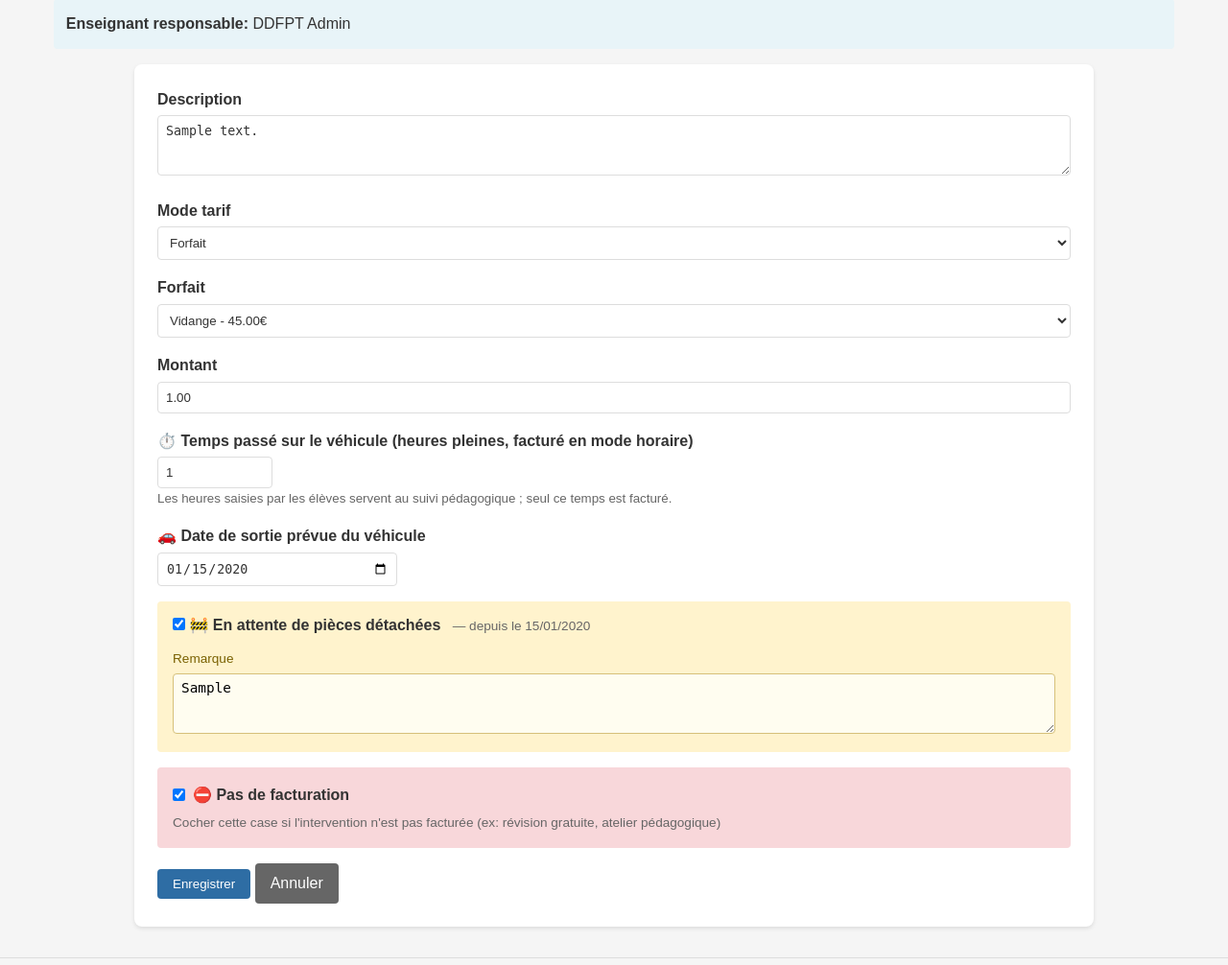
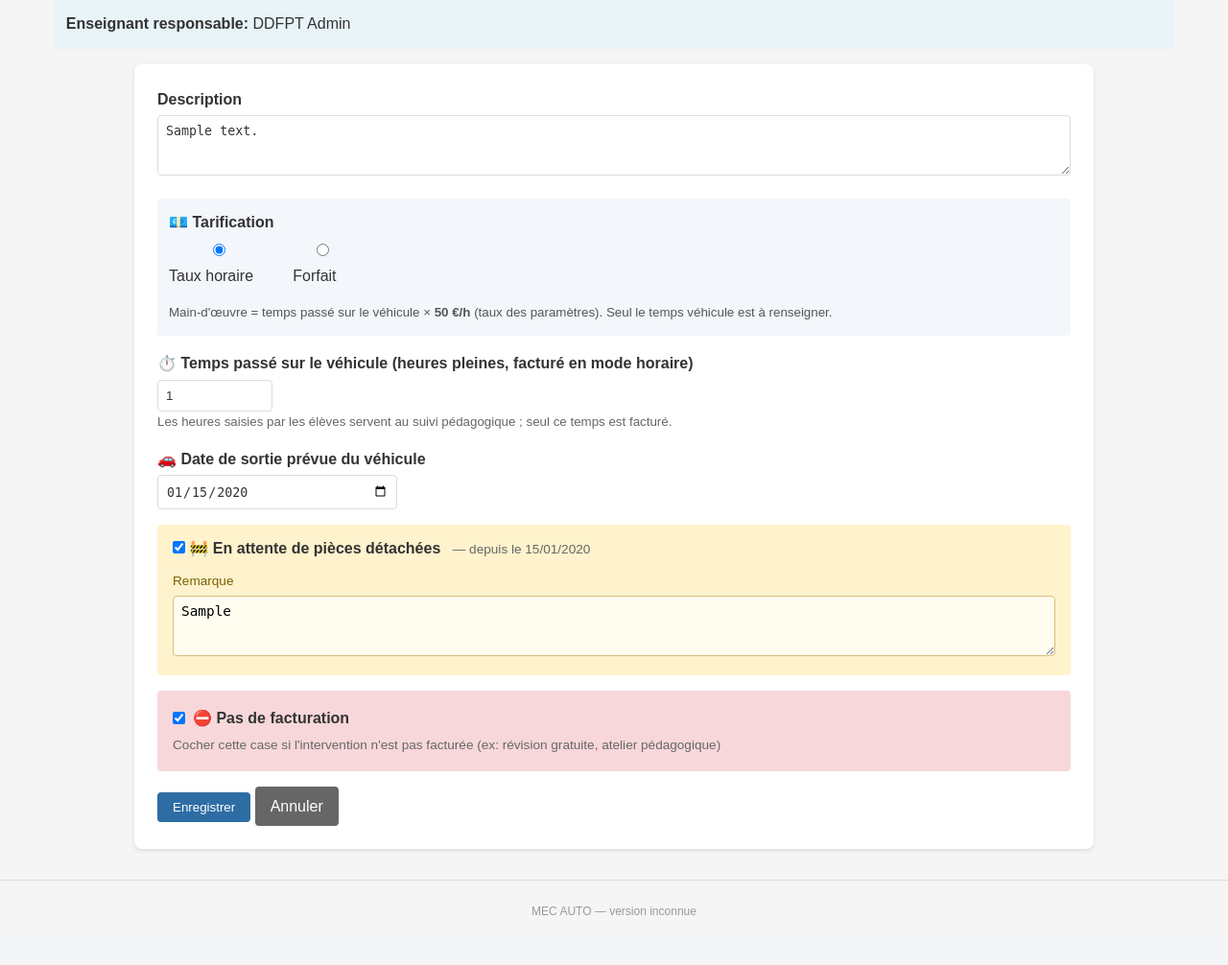
Before and after one commit to cv2b79/meca-auto, a Flask app: page /ordres/1/edit in a window 1280 px wide. Shown: the part 199-1205 px from the top of the page at 96% size. After the commit the page ends 1153 px from the top, so only its background shows below. Run offline with Flask 3, Linux system fonts and the light colour scheme; a user stored in the database is signed in; tables that the repository leaves empty hold one stand-in row (values such as "Sample post"); some libraries are stand-ins or nearby versions.

Commit message:
OR : mode tarifaire choisi à la création, prix automatiques (forfait du catalogue ou taux horaire)
- Bloc « Tarification » commun à la création et à la modification (_tarif.html) :
  taux horaire (temps véhicule × taux des paramètres) ou forfait du catalogue
- Plus de montant saisi à la main ; lien OR → forfait (forfait_id, auto-migration)
- Correction : les OR étaient tous créés en forfait sans prix (aucun choix de mode dans le formulaire)
- Anciens OR au forfait sans lien au catalogue : montant conservé
- Fiche OR : tarification et main-d'œuvre affichées ; page facture : lien pour choisir un forfait
- CHANGELOG et guide utilisateur mis à jour

Co-Authored-By: Claude Opus 5.5 <noreply@anthropic.com>

```diff
--- a/app/__init__.py
+++ b/app/__init__.py
@@ -108,6 +108,7 @@ def create_app(config_class=Config):
                     ("depollution_offerte", "BOOLEAN DEFAULT FALSE"),
                     ("date_sortie_prevue", "DATE"),
                     ("heures_vehicule", "INTEGER"),
+                    ("forfait_id", "INTEGER"),
                 ],
                 'factures': [
                     ("statut_paiement", "VARCHAR(20) DEFAULT 'en_attente'"),
--- a/app/models.py
+++ b/app/models.py
@@ -198,6 +198,10 @@ class OrdreReparation(db.Model):
     # Temps passé sur le véhicule, en heures pleines : c'est lui qui est facturé en mode horaire
     # (les heures des interventions élèves servent au suivi pédagogique)
     heures_vehicule = db.Column(db.Integer)
+
+    # Mode forfait : forfait du catalogue (Administration → Tarification) ; son prix est copié dans `montant`
+    forfait_id = db.Column(db.Integer, db.ForeignKey('forfaits.id'))
+    forfait = db.relationship('Forfait')
 
     # Contrôles CT et assurance
     ct_valide = db.Column(db.Boolean, default=False)
--- a/app/routes/factures.py
+++ b/app/routes/factures.py
@@ -37,7 +37,11 @@ def calcul_montants(or_obj, taux_horaire=None):
     est_forfait = or_obj.mode_tarif == 'forfait'
     heures_vehicule = or_obj.heures_vehicule or 0
 
-    total_mo = float(or_obj.montant or 0) if est_forfait else heures_vehicule * taux_horaire
+    if est_forfait:
+        prix = or_obj.montant if or_obj.montant is not None else (or_obj.forfait.montant if or_obj.forfait else 0)
+        total_mo = float(prix or 0)
+    else:
+        total_mo = heures_vehicule * taux_horaire
 
     # Fournitures regroupées par article
     fournitures_map = {}
--- a/app/routes/ordres.py
+++ b/app/routes/ordres.py
@@ -272,6 +272,24 @@ Cordialement,
 ordres_bp = Blueprint('ordres', __name__)
 
 
+def _appliquer_tarif(or_obj, form):
+    """Mode tarifaire choisi à la création/modification ; aucun montant n'est saisi à la main.
+    Forfait → forfait du catalogue, son prix est copié dans `montant` ;
+    horaire → temps véhicule × taux horaire des paramètres (calculé à la facturation)."""
+    if form.get('mode_tarif') == 'forfait':
+        forfait = Forfait.query.get(form.get('forfait_id')) if form.get('forfait_id') else None
+        ancien_sans_forfait = or_obj.mode_tarif == 'forfait' and not or_obj.forfait_id and or_obj.montant
+        or_obj.mode_tarif = 'forfait'
+        if forfait:
+            or_obj.forfait_id, or_obj.montant = forfait.id, forfait.montant
+        elif not ancien_sans_forfait:  # OR créé avant le lien au catalogue : on garde son montant
+            or_obj.forfait_id, or_obj.montant = None, None
+    else:
+        or_obj.mode_tarif = 'horaire'
+        or_obj.forfait_id = None
+        or_obj.montant = None
+
+
 def _heures_pleines(value):
     """Heures travaillées en heures pleines : les demi-heures sont retirées (2,5 → 2)."""
     try:
@@ -462,7 +480,6 @@ def new():
             client_id=client_id,
             description=request.form.get('description'),
             statut='ouvert',
-            mode_tarif=request.form.get('mode_tarif') or 'forfait',
             created_by=current_user.id,
             classe_nom = request.form.get('classe_nom') or None,
             eleve_nom = request.form.get('eleve_nom') or None,
@@ -473,6 +490,7 @@ def new():
             assurance_valide = request.form.get('assurance_valide') == 'on',
             date_sortie_prevue = _parse_date(request.form.get('date_sortie_prevue'))
         )
+        _appliquer_tarif(or_obj, request.form)
 
         # Handle planned RDV - create proper RendezVous record
         rdv_date = request.form.get('rdv_date')
@@ -550,7 +568,8 @@ def new():
     surcharges_list = [{'id': s.id, 'nom': s.nom, 'montant': float(s.montant)} for s in surcharges]
     classes = Classe.query.filter_by(actif=True).order_by(Classe.nom).all()
     eleves = User.query.filter_by(role='eleve', actif=True).order_by(User.nom).all()
-    return render_template('ordres/new.html', forfaits=forfaits, surcharges=surcharges, surcharges_list=surcharges_list, classes=classes, eleves=eleves)
+    return render_template('ordres/new.html', forfaits=forfaits, surcharges=surcharges, surcharges_list=surcharges_list, classes=classes, eleves=eleves,
+                           taux_horaire=Parametre.get('taux_horaire', '50'))
 
 @ordres_bp.route('/<int:id>')
 @login_required
@@ -585,6 +604,7 @@ def view(id):
     surcharges_json = [{'id': s.id, 'nom': s.nom, 'montant': float(s.montant)} for s in surcharges]
 
     return render_template('ordres/view.html',
+        taux_horaire=Parametre.get('taux_horaire', '50'),
         or_obj=or_obj, client=client, interventions=interventions,
         etats=etats, etat_entree=etat_entree, etat_sortie=etat_sortie,
         rdv_list=rdv_list, eleves=eleves, fournitures=fournitures,
@@ -609,15 +629,7 @@ def edit(id):
 
     if request.method == 'POST':
         or_obj.description = request.form.get('description')
-        or_obj.mode_tarif = request.form.get('mode_tarif')
-
-        if request.form.get('mode_tarif') == 'forfait':
-            forfait_id = request.form.get('forfait_id')
-            if forfait_id:
-                forfait = Forfait.query.get(forfait_id)
-                or_obj.montant = forfait.montant
-        else:
-            or_obj.montant = request.form.get('montant')
+        _appliquer_tarif(or_obj, request.form)
 
         or_obj.updated_at = datetime.utcnow()
 
@@ -644,7 +656,8 @@ def edit(id):
         return redirect(url_for('ordres.view', id=id))
 
     forfaits = Forfait.query.filter_by(actif=True).all()
-    return render_template('ordres/edit.html', or_obj=or_obj, forfaits=forfaits)
+    return render_template('ordres/edit.html', or_obj=or_obj, forfaits=forfaits,
+                           taux_horaire=Parametre.get('taux_horaire', '50'))
 
 @ordres_bp.route('/<int:id>/statut', methods=['POST'])
 @login_required
--- a/app/templates/factures/create.html
+++ b/app/templates/factures/create.html
@@ -38,7 +38,8 @@
     {% elif not est_forfait and not heures_vehicule %}
     <p style="color:#b91c1c; font-weight:bold;">⚠️ Le temps passé sur le véhicule n'est pas renseigné : la main-d'œuvre est à 0 €.</p>
     {% elif total_ttc == 0 %}
-    <p style="color:#b91c1c; font-weight:bold;">⚠️ Le total est de 0 € : aucun montant de forfait n'est défini sur l'OR (bouton Modifier).</p>
+    <p style="color:#b91c1c; font-weight:bold;">⚠️ Le total est de 0 € : aucun forfait n'est choisi sur l'OR —
+        <a href="{{ url_for('ordres.edit', id=or_obj.id) }}">Modifier l'OR</a> pour choisir un forfait ou passer au taux horaire.</p>
     {% endif %}
 
     <p>Confirmer la création de la facture ?</p>
--- /dev/null
+++ b/app/templates/ordres/_tarif.html
@@ -0,0 +1,40 @@
+{# Bloc « Tarification » commun à la création et à la modification d'un OR.
+   Aucun montant saisi à la main : forfait → prix du catalogue ; horaire → temps véhicule × taux des paramètres. #}
+{% set mode = or_obj.mode_tarif if or_obj and or_obj.mode_tarif else 'horaire' %}
+<div class="form-group" style="background:#f3f6fb; padding:0.75rem; border-radius:4px; margin-top:1rem;">
+    <label style="font-weight:600;">💶 Tarification</label>
+    <div style="display:flex; gap:1.5rem; flex-wrap:wrap; margin:0.3rem 0 0.5rem;">
+        <label style="font-weight:normal; cursor:pointer;">
+            <input type="radio" name="mode_tarif" value="horaire" {% if mode != 'forfait' %}checked{% endif %}
+                   onchange="basculerTarif(this.form)"> Taux horaire
+        </label>
+        <label style="font-weight:normal; cursor:pointer;">
+            <input type="radio" name="mode_tarif" value="forfait" {% if mode == 'forfait' %}checked{% endif %}
+                   onchange="basculerTarif(this.form)"> Forfait
+        </label>
+    </div>
+    <div class="bloc-horaire" {% if mode == 'forfait' %}style="display:none;"{% endif %}>
+        <small style="color:#555;">Main-d'œuvre = temps passé sur le véhicule × <strong>{{ taux_horaire }} €/h</strong>
+            (taux des paramètres). Seul le temps véhicule est à renseigner{% if not or_obj %}, en fin de travaux{% endif %}.</small>
+    </div>
+    <div class="bloc-forfait" {% if mode != 'forfait' %}style="display:none;"{% endif %}>
+        <select name="forfait_id" style="width:100%; max-width:420px;">
+            {% if or_obj and or_obj.mode_tarif == 'forfait' and not or_obj.forfait_id and or_obj.montant %}
+            <option value="">Montant actuel conservé : {{ "%.2f"|format(or_obj.montant|float) }} €</option>
+            {% else %}
+            <option value="">— Choisir un forfait —</option>
+            {% endif %}
+            {% for f in forfaits %}
+            <option value="{{ f.id }}" {% if or_obj and or_obj.forfait_id == f.id %}selected{% endif %}>{{ f.nom }} — {{ "%.2f"|format(f.montant|float) }} €</option>
+            {% endfor %}
+        </select>
+        <small style="color:#555; display:block;">Prix fixé par le catalogue (Administration → Tarification).</small>
+    </div>
+</div>
+<script>
+function basculerTarif(form) {
+    var forfait = form.querySelector('input[name="mode_tarif"]:checked').value === 'forfait';
+    form.querySelector('.bloc-forfait').style.display = forfait ? '' : 'none';
+    form.querySelector('.bloc-horaire').style.display = forfait ? 'none' : '';
+}
+</script>
--- a/app/templates/ordres/edit.html
+++ b/app/templates/ordres/edit.html
@@ -7,20 +7,7 @@
 </div>
 <form method="POST" class="card">
     <div class="form-group"><label>Description</label><textarea name="description" rows="3">{{ or_obj.description }}</textarea></div>
-    <div class="form-group">
-        <label>Mode tarif</label>
-        <select name="mode_tarif">
-            <option value="forfait" {% if or_obj.mode_tarif=='forfait' %}selected{% endif %}>Forfait</option>
-            <option value="horaire" {% if or_obj.mode_tarif=='horaire' %}selected{% endif %}>Taux horaire</option>
-        </select>
-    </div>
-    <div class="form-group">
-        <label>Forfait</label>
-        <select name="forfait_id">
-            {% for f in forfaits %}<option value="{{ f.id }}" {% if or_obj.forfait_id==f.id %}selected{% endif %}>{{ f.nom }} - {{ f.montant }}€</option>{% endfor %}
-        </select>
-    </div>
-    <div class="form-group"><label>Montant</label><input type="number" step="0.01" name="montant" value="{{ or_obj.montant }}"></div>
+    {% include 'ordres/_tarif.html' %}
     <div class="form-group">
         <label>⏱️ Temps passé sur le véhicule (heures pleines, facturé en mode horaire)</label>
         <input type="number" name="heures_vehicule" step="1" min="0" style="max-width: 120px;"
```
Also changed, not shown: app/templates/ordres/new.html (+12 -0 lines), app/templates/ordres/view.html (+10 -4 lines), docs/guide_utilisateur.md (+7 -1 lines), CHANGELOG.md.
